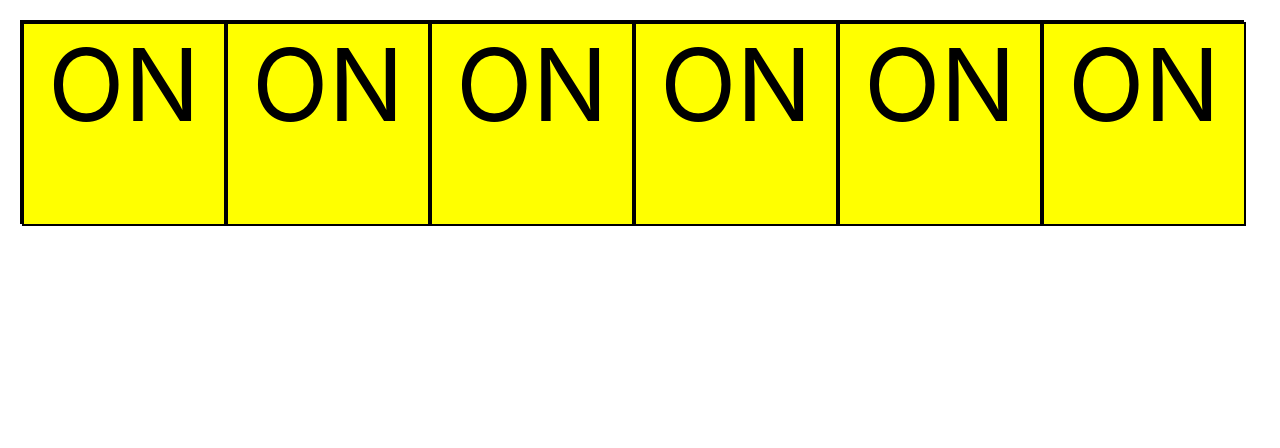
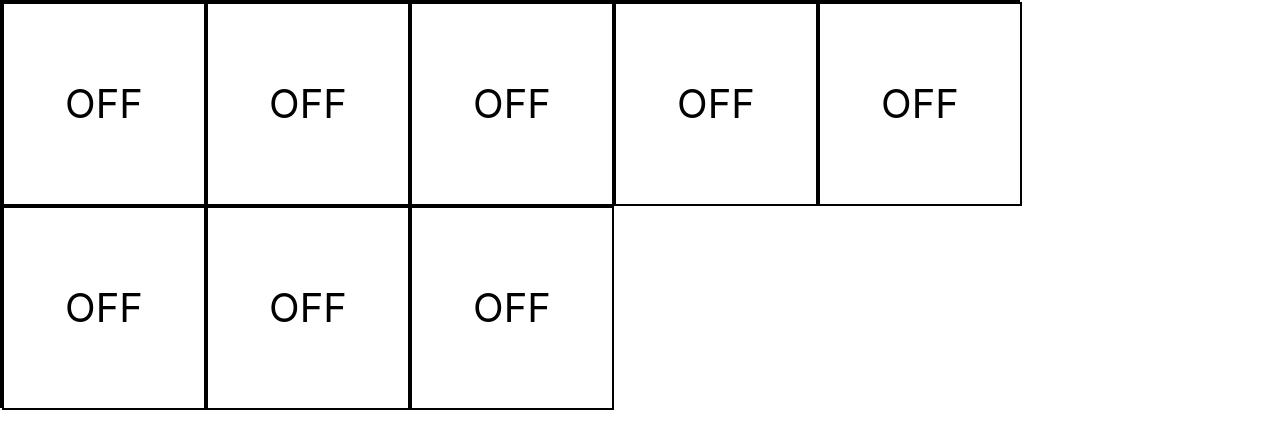
Before and after one commit to learn-academy-2022-hotel/lightbulb-msawhitney, a React (Create React App) app: page / in a window 1280 px wide. Shown: the top 448 px of the page. Built offline with nearby package versions, Linux system fonts and the light colour scheme; the HTML template or start-up script is replaced by a standard one.

Commit message:
finished the first user stories for the light bulb challenge

```diff
--- a/src/App.css
+++ b/src/App.css
@@ -1,19 +1,22 @@
 h1 {
   text-align: center;
 }
+
 .container {
-  display:flex;
+  display: flex;
   flex-wrap: wrap;
-  margin: 10px;
-  padding: 10px;
+  width: 80%;
 }
+
 .box {
+
   border: 2px solid black;
   width: 200px;
   height: 200px;
-  margin: 0;
-  font-size: 100px;
+  font-size: 40px;
   text-align: center;
+  line-height: 200px;
+
 }
 
 .box.white {
@@ -22,4 +25,5 @@ h1 {
 
 .box.yellow {
   background-color: yellow;
+
 }
--- a/src/App.js
+++ b/src/App.js
@@ -2,28 +2,18 @@ import React, { useState } from "react";
 import "./App.css";
 import LightSwitch from "./components/LightSwitch";
 
-// const App = () => {
 
-//   return (
-//     <div className=Box>
-//       <LightSwitch initialState="OFF" />
-//     </div>
-//   );
-// };
-const App = (props) => {
-
-//   //Declare a variable called on and set its value to true
-//    const on = true;
+const App = () => {
 
   return (
-// //Render a div element within a class name, and a click event handler
+//Render a div element with a class name container and div elements inside it with classname box
 
-//       //when the box is clicked ("onClick"), the function handleChange is called, so after clicking, the opposite of the current box state is returned
-//     //A ternary operator is used
-//     // the value of changeText is T or F. If it is T, the box shows white. If it is false, the box shows yellow
-//     //also, if changeText is T, the box shows the word "off", if it is false, the box shows "on"
   <div className="container">
   <div className="box">
+    <LightSwitch></LightSwitch></div>
+    <div className="box">
+    <LightSwitch></LightSwitch></div>
+    <div className="box">
     <LightSwitch></LightSwitch></div>
     <div className="box">
     <LightSwitch></LightSwitch></div>
--- a/src/components/LightSwitch.js
+++ b/src/components/LightSwitch.js
@@ -1,29 +1,31 @@
 import React, { useState } from "react"
+//The `useState` hook will create a piece of state called `changeText` that represents the current state of the light switch.
 
-const LightSwitch = (props) => {
+//Create a function called LightSwitch
+const LightSwitch = () => {
 
-  //Declare a variable for state called changeText
-  //Set it's initial value to true
-  let [changeText, setChangeText] = useState(props.initialState);
-  //create a function called handleChange that toggles the value of changeText
+//when the box is clicked ("onClick"), the function handleChange is called, so after clicking, the opposite of the current box state is returned
+
+  let [changeText, setChangeText] = useState(true);
   const handleChange = () => {
     return setChangeText(!changeText);
   };
+//A ternary operator is used to determine the value of changeText (T or F)
+//If it is T, the box shows white. If it is false, the box shows yellow
+//also, if changeText is T, the box shows the word "off", if it is false, the box shows "on"
 
-    return (<div className={`box ${changeText ? "white" : "yellow"}`}
-    onClick={() => handleChange()}
-    >
+
+  return (
+
+    <div className={`box ${changeText ? "white" : "yellow"}`}
+    onClick={() => handleChange()}>
+
+
       {changeText ? "OFF" : "ON"}
 
-     </div>);
+     </div>
 
-//   return (
+  );
+}
 
-//       <div className="box" style={style} onClick={toggleState}>
-//         {state}
-//       </div>
-
-//   );
-};
-
-export default LightSwitch;
+export default LightSwitch
```
